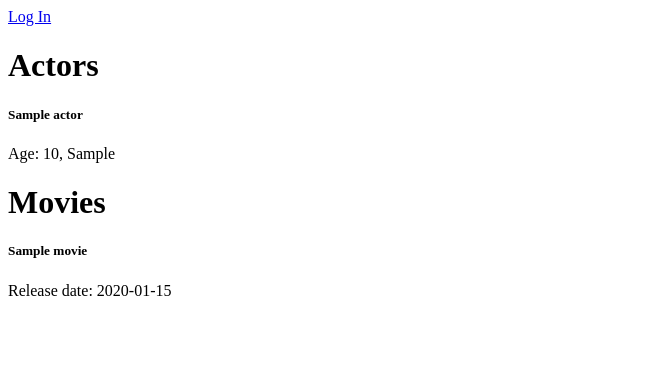
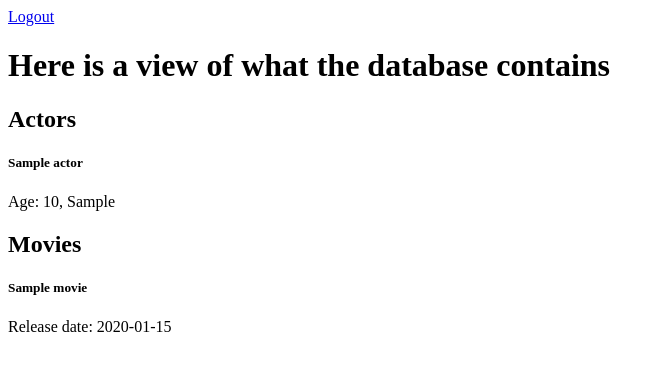
Before and after one commit to petlu411/castingagency, a Flask app: page / in a window 1280 px wide. Shown: the top 371 px of the page, without its empty margins (0-664 px from the left). Run offline with Flask 2, Linux system fonts and the light colour scheme; tables that the repository leaves empty hold one stand-in row (values such as "Sample post").

Commit message:
Updated landingpage

```diff
--- a/templates/main.html
+++ b/templates/main.html
@@ -1,7 +1,8 @@
 <body>
-    <a class="btn btn-primary btn-lg btn-login btn-block" href="/login">Log In</a>
+    <a class="btn btn-primary btn-lg btn-login btn-block" href="https://petrus.eu.auth0.com/v2/logout">Logout</a>
+    <h1>Here is a view of what the database contains</h1>
     <div>
-        <h1>Actors</h1>
+        <h2>Actors</h2>
         {% for actor in actors %}
             <div class="col-sm-4">
                 <div class="tile tile-show">
@@ -12,7 +13,7 @@
         {% endfor %}
     </div>
     <div>
-        <h1>Movies</h1>
+        <h2>Movies</h2>
         {% for movie in movies %}
             <div class="col-sm-4">
                 <div class="tile tile-show">
```
Also changed, not shown: README.md.
